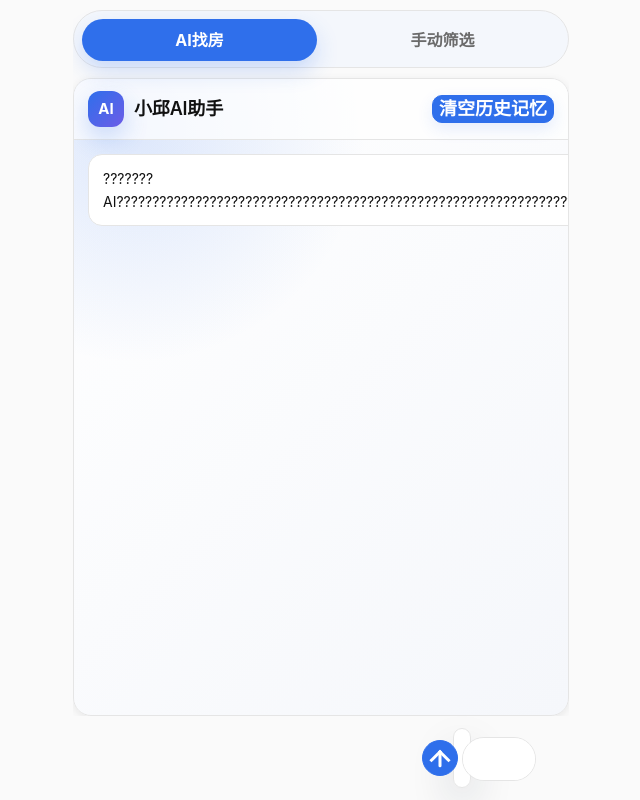
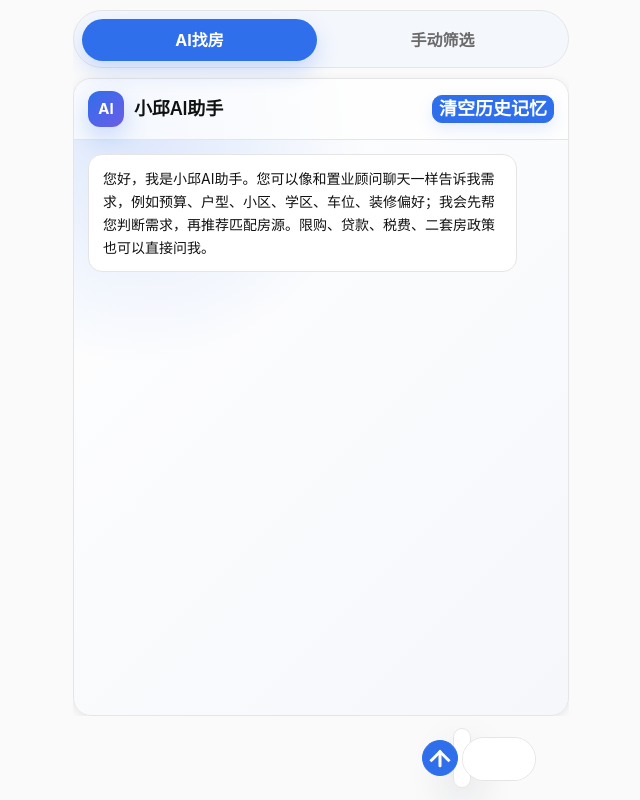
Before and after one commit to Lxyand1/property-filter-web, a website: page index.html in a window 1280 px wide. Shown: the whole page, without its empty margins (319-959 px from the left). Drawn offline with Linux system fonts and the light colour scheme.

Commit message:
Show welcome message on every page load

```diff
--- a/index.html
+++ b/index.html
@@ -1968,7 +1968,7 @@
             </div>
 
             <div class="ai-messages" id="aiMessages" aria-live="polite">
-              <div class="ai-message assistant">???????AI????????????????????????????????????????????????????????????????????????????????????</div>
+              <div class="ai-message assistant" data-welcome="true">???????AI????????????????????????????????????????????????????????????????????????????????????</div>
             </div>
 
             <form class="ai-form" id="aiForm">
@@ -2194,6 +2194,8 @@
       defaultReply: u("AI \u5df2\u8fd4\u56de\u5339\u914d\u7ed3\u679c\uff0c\u4e0b\u65b9\u623f\u6e90\u5217\u8868\u5df2\u540c\u6b65\u66f4\u65b0\u3002")
     };
 
+    const aiWelcomeText = "您好，我是小邱AI助手。您可以像和置业顾问聊天一样告诉我需求，例如预算、户型、小区、学区、车位、装修偏好；我会先帮您判断需求，再推荐匹配房源。限购、贷款、税费、二套房政策也可以直接问我。";
+
     const aiMemoryKeys = {
       recentMessages: "xq_ai_recent_messages_v1",
       historySummary: "xq_ai_history_summary_v1",
@@ -2247,10 +2249,16 @@
       return listings.filter((item) => wanted.has(String(item.id)));
     }
 
+    function renderWelcomeMessage() {
+      els.aiMessages.innerHTML = "";
+      const node = appendAiMessage("assistant", aiWelcomeText);
+      node.dataset.welcome = "true";
+      return node;
+    }
+
     function restoreVisibleChat() {
       const items = loadVisibleChat();
-      if (!items.length) return;
-      els.aiMessages.innerHTML = "";
+      renderWelcomeMessage();
       items.forEach((item) => {
         if (item.role === "user") {
           appendAiMessage("user", item.text || "");
@@ -2260,7 +2268,7 @@
         const restoredListings = listingByIds(item.listingIds || []);
         if (restoredListings.length) appendAiListings(restoredListings, node);
       });
-      els.aiMessages.scrollTop = els.aiMessages.scrollHeight;
+      els.aiMessages.scrollTop = 0;
     }
 
     function clearAiMemory() {
```
